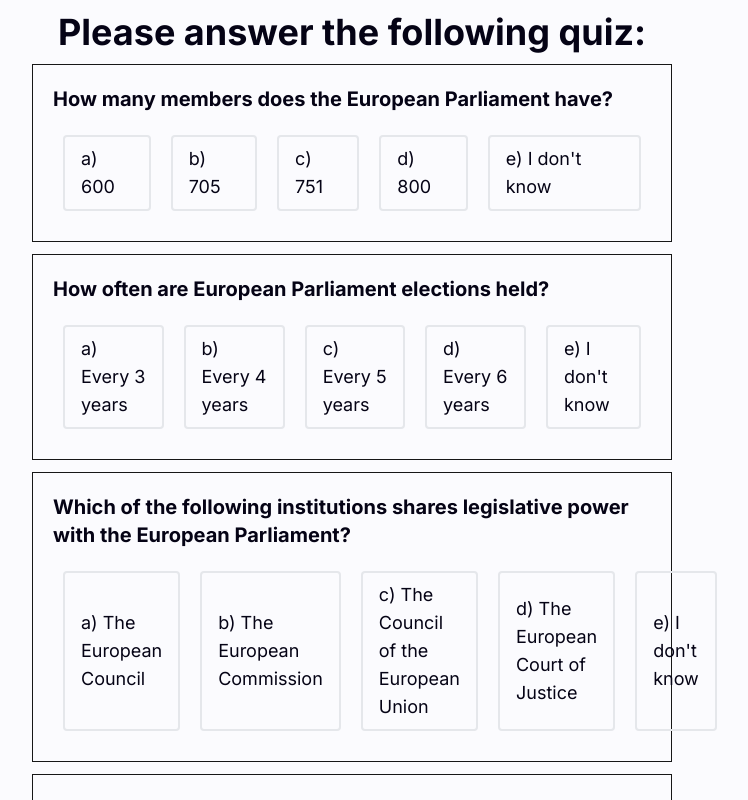
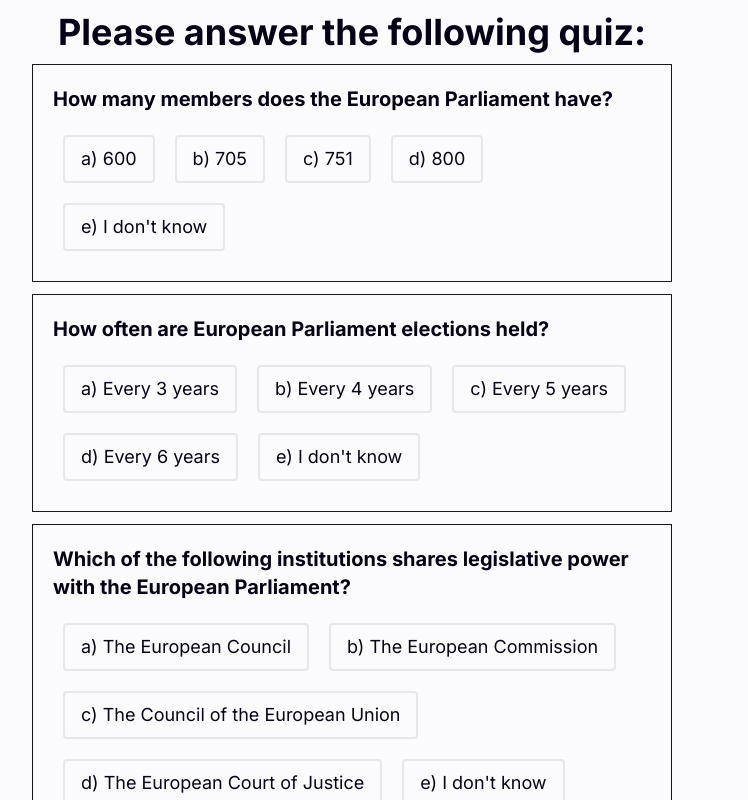
Before and after one commit to FelixHornberger/quote-and-vote, a Next.js app: page /pre-study in a window 1280 px wide. Shown: the top 800 px of the page, without its empty margins (288-1036 px from the left). Built offline with nearby package versions, Linux system fonts and the light colour scheme.

Commit message:
QuestionElementPreStudy Style Update

```diff
--- a/components/preStudy/QuestiomElementPreStudy.tsx
+++ b/components/preStudy/QuestiomElementPreStudy.tsx
@@ -31,7 +31,7 @@ const QuesitonElementPreStudy: React.FC<QuesitonElementPreStudyProps> = ({
         <h2 className="whitespace-pre-line">{question}</h2>
       </div>
       <div className="flex my-5 sm:my-0 justify-center sm:justify-start">
-        <ul className="list-none inline-grid sm:flex">
+        <ul className="list-none inline-grid sm:flex flex-wrap">
           {labels.map((label, index) => (
             <label
             key={index}
```
